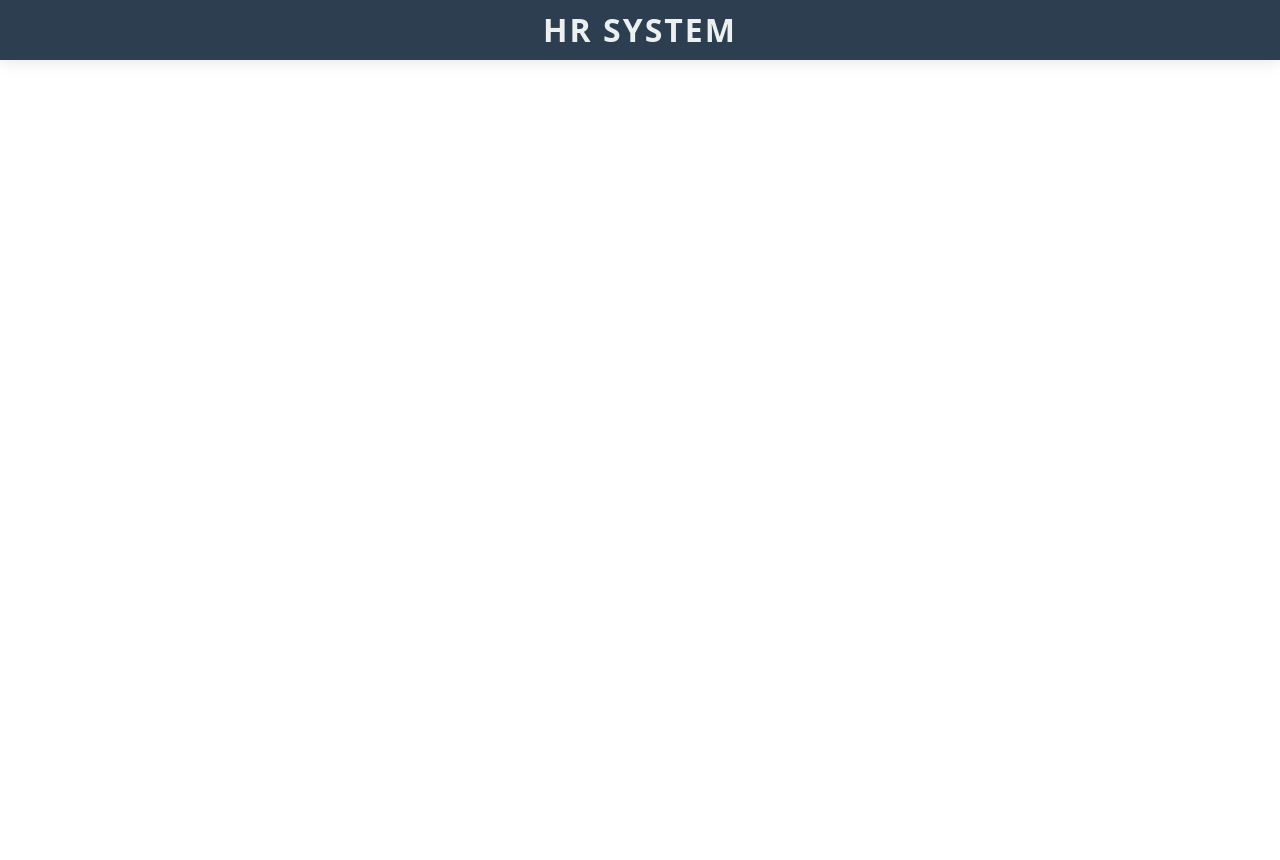
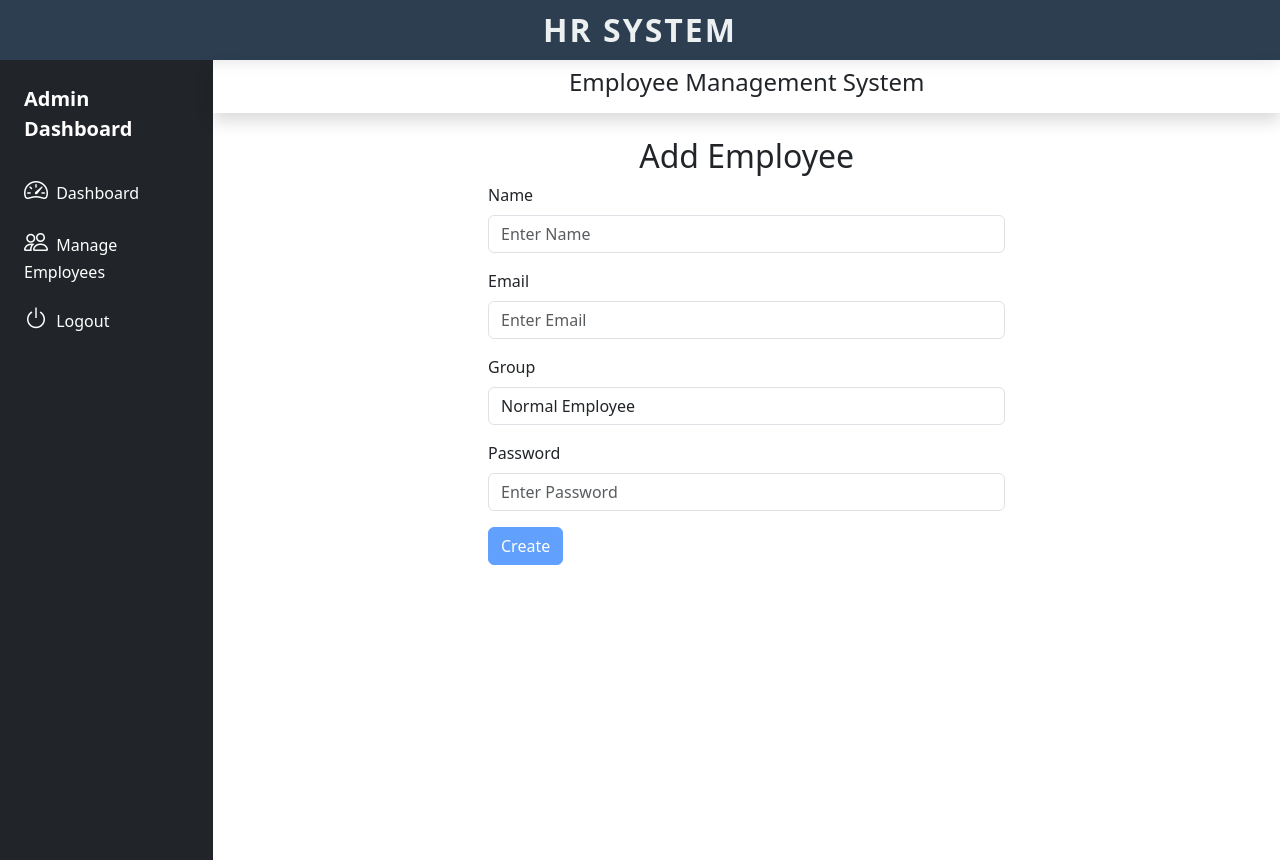
Before and after one commit to Moustafa25MM/HR-System-using-React.TSX, a React (Create React App) app: page /create in a window 1280 px wide. Before the commit this address had no page. Before the commit the page ends 800 px from the top, so only its background shows below. Built offline with nearby package versions, Linux system fonts and the light colour scheme.

Commit message:
Add Employee

```diff
--- a/src/App.tsx
+++ b/src/App.tsx
@@ -8,6 +8,7 @@ import { ToastContainer } from 'react-toastify';
 import Home from './pages/home/Home';
 import Dashboard from './components/Dashboard/dashboard';
 import Employee from './components/Employee/Profile/Employee';
+import AddEmployee from './components/Employee/AddEmployee/AddEmployee';
 
 function App() {
   return (
@@ -19,6 +20,7 @@ function App() {
           <Route path='/' element={<Dashboard />}>
             <Route path='' element={<Home />} />
             <Route path='employee' element={<Employee />} />
+            <Route path='create' element={<AddEmployee />} />
           </Route>
           <Route path='/login' element={<Login />} />
         </Routes>
--- /dev/null
+++ b/src/components/Employee/AddEmployee/AddEmployee.tsx
@@ -0,0 +1,177 @@
+import axios, { AxiosError } from 'axios';
+import React, { useState } from 'react';
+import { useNavigate } from 'react-router-dom';
+import { toast } from 'react-toastify';
+import 'react-toastify/dist/ReactToastify.css';
+
+function AddEmployee() {
+  const [errors, setErrors] = useState({ name: '', password: '' });
+
+  const [data, setData] = useState({
+    name: '',
+    email: '',
+    password: '',
+    group: 'Normal Employee',
+  });
+  const navigate = useNavigate();
+  let token = localStorage.getItem('token');
+
+  const handleBlurName = () => {
+    if (data.name.length < 5) {
+      setErrors({
+        ...errors,
+        name: 'Name should be at least 5 characters long',
+      });
+    } else {
+      setErrors({ ...errors, name: '' });
+    }
+  };
+
+  const handleBlurPassword = () => {
+    if (data.password.length < 5) {
+      setErrors({
+        ...errors,
+        password: 'Password should be at least 5 characters long',
+      });
+    } else {
+      setErrors({ ...errors, password: '' });
+    }
+  };
+
+  const handleSubmit = (event: { preventDefault: () => void }) => {
+    event.preventDefault();
+    const formdata = new FormData();
+    formdata.append('name', data.name);
+    formdata.append('email', data.email);
+    formdata.append('password', data.password);
+    formdata.append('group', data.group);
+
+    axios
+      .post(`${process.env.REACT_APP_BASE_API_URL}employees/create`, formdata, {
+        headers: {
+          Authorization: `${token}`,
+          'Content-Type': 'application/json',
+        },
+      })
+      .then((res) => {
+        toast.success('Employee Successfully Added', {
+          position: toast.POSITION.TOP_RIGHT,
+        });
+        navigate('/employee');
+      })
+      .catch((error) => {
+        const axiosError = error as AxiosError;
+        if (axiosError.response) {
+          switch (axiosError.response.status) {
+            case 400:
+              toast.error('Email already Exists', {
+                position: toast.POSITION.TOP_RIGHT,
+              });
+              break;
+            case 403:
+              toast.error('Access Denied', {
+                position: toast.POSITION.TOP_RIGHT,
+              });
+              break;
+            default:
+              toast.error('An unknown error occurred', {
+                position: toast.POSITION.TOP_RIGHT,
+              });
+          }
+        }
+        console.log(axiosError);
+      });
+  };
+
+  const validateForm = () => {
+    return (
+      data.name.length >= 5 &&
+      data.password.length >= 5 &&
+      data.email.length > 0
+    );
+  };
+
+  return (
+    <div className='d-flex flex-column align-items-center pt-4'>
+      <h2>Add Employee</h2>
+      <form className='row g-3 w-50' onSubmit={handleSubmit}>
+        <div className='col-12'>
+          <label htmlFor='inputName' className='form-label'>
+            Name
+          </label>
+          <input
+            type='text'
+            className='form-control'
+            id='inputName'
+            placeholder='Enter Name'
+            autoComplete='off'
+            onBlur={handleBlurName}
+            onChange={(e) => setData({ ...data, name: e.target.value })}
+          />
+          {data.name.length > 0 && data.name.length < 5 && (
+            <small id='nameHelp' className='form-text text-danger'></small>
+          )}
+          {errors.name && <div className='text-danger'>{errors.name}</div>}
+        </div>
+
+        <div className='col-12'>
+          <label htmlFor='inputEmail4' className='form-label'>
+            Email
+          </label>
+          <input
+            type='email'
+            className='form-control'
+            id='inputEmail4'
+            placeholder='Enter Email'
+            autoComplete='off'
+            onChange={(e) => setData({ ...data, email: e.target.value })}
+          />
+        </div>
+        <div className='col-12'>
+          <label htmlFor='inputGroup' className='form-label'>
+            Group
+          </label>
+          <input
+            type='text'
+            className='form-control'
+            id='inputGroup'
+            placeholder='Enter Group'
+            value={data.group}
+            readOnly
+          />
+        </div>
+        <div className='col-12'>
+          <label htmlFor='inputPassword4' className='form-label'>
+            Password
+          </label>
+          <input
+            type='password'
+            className='form-control'
+            id='inputPassword4'
+            placeholder='Enter Password'
+            onBlur={handleBlurPassword}
+            onChange={(e) => setData({ ...data, password: e.target.value })}
+          />
+          {data.password.length > 0 && data.password.length < 5 && (
+            <small id='nameHelp' className='form-text text-danger'></small>
+          )}
+          {errors.password && (
+            <div className='text-danger'>{errors.password}</div>
+          )}
+        </div>
+
+        <div className='col-12'>
+          <button
+            type='submit'
+            className='btn btn-primary'
+            disabled={!validateForm()}
+          >
+            Create
+          </button>
+        </div>
+      </form>
+    </div>
+  );
+}
+
+export default AddEmployee;
```
Also changed, not shown: tsconfig.json (+3 -9 lines).
